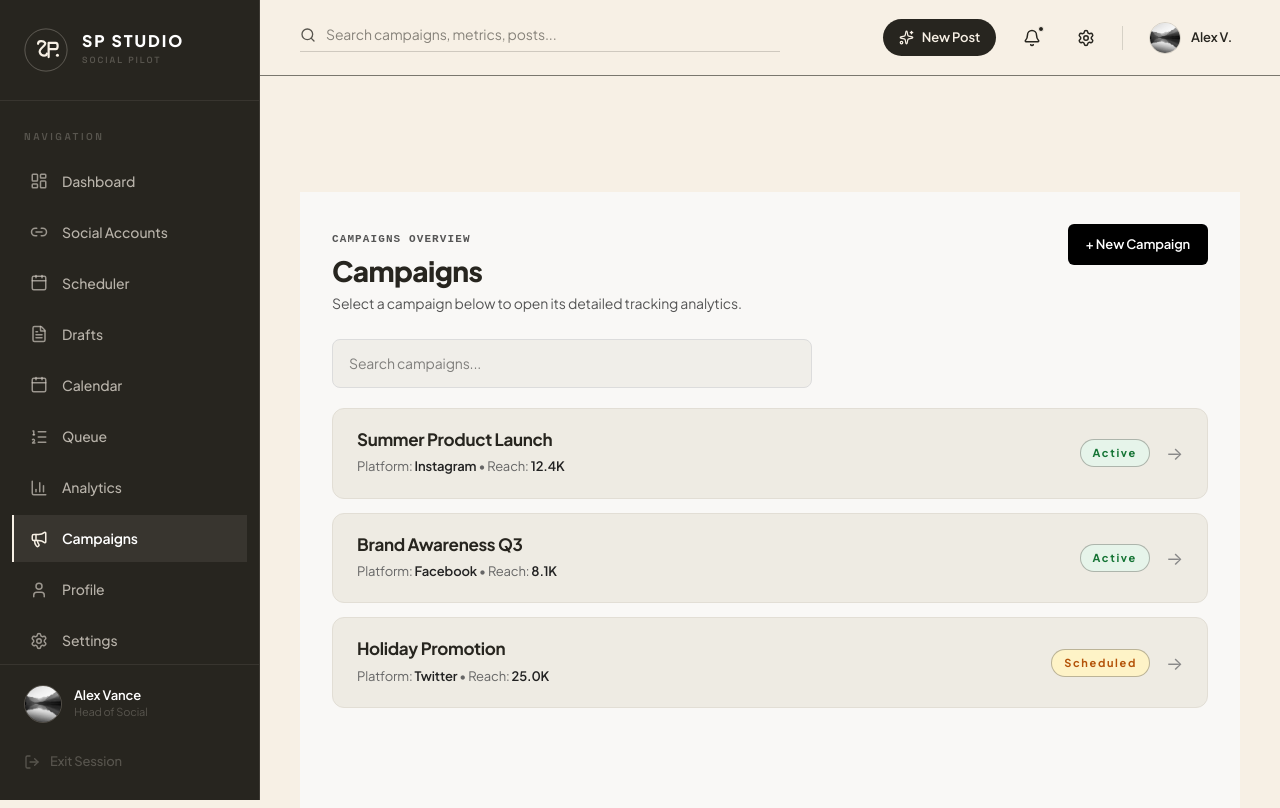
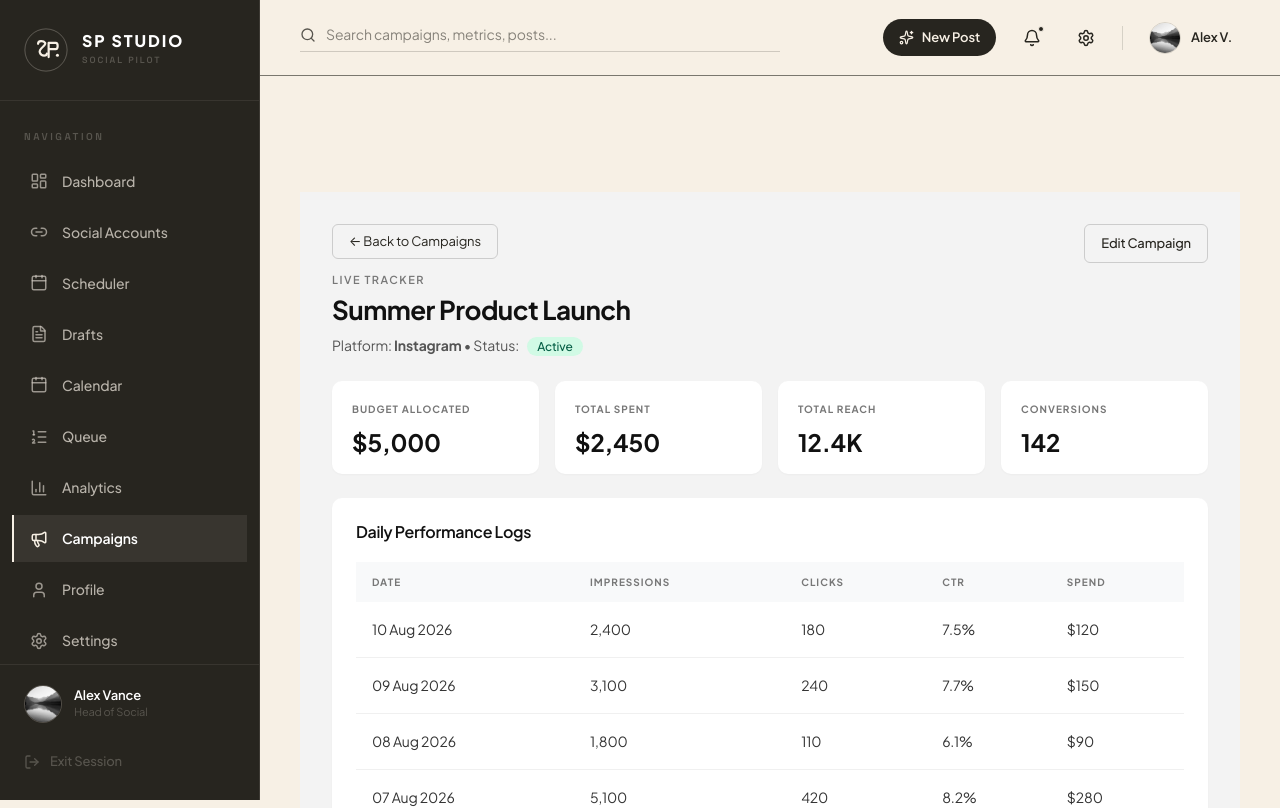
Before and after one commit to Prateeka-159/socialpilot-frontend, a React (Vite) app: page /campaigns in a window 1280 px wide. Shown: the top 808 px of the page. Built offline with nearby package versions, Linux system fonts and the light colour scheme; a web font is replaced by a local one.

Commit message:
Fix Campaign Tracker UI layout and styling

```diff
--- a/src/pages/Campaigns/CampaignTracker.css
+++ b/src/pages/Campaigns/CampaignTracker.css
@@ -1,125 +1,135 @@
-.tracker-page {
+.tracker-container {
   padding: 32px;
-  background-color: #f9f8f6;
+  background-color: #f3f3f3;
   min-height: 100vh;
   box-sizing: border-box;
-  color: #111111;
-  font-family: inherit;
 }
 
-.tracker-top-bar {
-  margin-bottom: 20px;
-}
-
-.back-btn {
-  background: none;
-  border: 1px solid #cccccc;
-  border-radius: 6px;
-  padding: 8px 14px;
-  font-size: 13px;
-  font-weight: 600;
-  cursor: pointer;
-  color: #333333;
-  background-color: #ffffff;
-}
-
-.back-btn:hover {
-  background-color: #eeeeee;
-}
-
+/* Header Section */
 .tracker-header {
   display: flex;
   justify-content: space-between;
   align-items: flex-start;
-  margin-bottom: 28px;
+  margin-bottom: 24px;
 }
 
-.tracker-header h2 {
-  font-size: 28px;
-  font-weight: 800;
-  margin: 4px 0 6px 0;
+.back-btn {
+  background: transparent;
+  border: 1px solid #ccc;
+  padding: 6px 16px;
+  border-radius: 6px;
+  font-size: 13px;
+  cursor: pointer;
+  margin-bottom: 12px;
 }
 
-.tracker-header p {
+.live-tracker-tag {
+  font-size: 11px;
+  letter-spacing: 1.5px;
+  color: #777;
+  font-weight: 600;
+  margin-bottom: 4px;
+}
+
+.campaign-title {
+  font-size: 26px;
+  font-weight: 700;
+  color: #111;
+  margin: 0 0 8px 0;
+}
+
+.status-row {
   font-size: 14px;
-  color: #555555;
+  color: #555;
+}
+
+.status-badge {
+  background-color: #d1fae5;
+  color: #065f46;
+  padding: 2px 10px;
+  border-radius: 12px;
+  font-size: 12px;
+  font-weight: 500;
+  margin-left: 6px;
+}
+
+.edit-btn {
+  background: transparent;
+  border: 1px solid #ccc;
+  padding: 8px 16px;
+  border-radius: 6px;
+  font-size: 13px;
+  font-weight: 500;
+  cursor: pointer;
+}
+
+/* Metric Cards Grid */
+.metrics-grid {
+  display: grid;
+  grid-template-columns: repeat(4, 1fr);
+  gap: 16px;
+  margin-bottom: 24px;
+}
+
+.metric-card {
+  background: #ffffff;
+  border-radius: 10px;
+  padding: 20px;
+  box-shadow: 0 1px 2px rgba(0, 0, 0, 0.03);
+}
+
+.metric-label {
+  font-size: 10px;
+  font-weight: 700;
+  letter-spacing: 1px;
+  color: #777;
+  margin-bottom: 12px;
+}
+
+.metric-value {
+  font-size: 24px;
+  font-weight: 700;
+  color: #111;
   margin: 0;
 }
 
-.edit-btn {
-  background-color: #ffffff;
-  color: #000000;
-  border: 1px solid #cccccc;
-  border-radius: 6px;
-  padding: 10px 18px;
-  font-size: 13px;
-  font-weight: 600;
-  cursor: pointer;
+/* Performance Table Card */
+.logs-card {
+  background: #ffffff;
+  border-radius: 10px;
+  padding: 24px;
+  box-shadow: 0 1px 2px rgba(0, 0, 0, 0.03);
 }
 
-.tracker-stats-grid {
-  display: grid;
-  grid-template-columns: repeat(auto-fit, minmax(200px, 1fr));
-  gap: 16px;
-  margin-bottom: 28px;
+.logs-card h3 {
+  font-size: 16px;
+  font-weight: 600;
+  color: #111;
+  margin: 0 0 20px 0;
 }
 
-.stat-card {
-  background-color: #ffffff;
-  border: 1px solid #dcdcdc;
-  border-radius: 8px;
-  padding: 18px 20px;
-  box-shadow: 0 2px 4px rgba(0, 0, 0, 0.04);
+.logs-table {
+  width: 100%;
+  border-collapse: collapse;
 }
 
-.stat-label {
-  font-size: 11px;
-  color: #555555;
-  margin: 0 0 8px 0;
-  text-transform: uppercase;
-  font-family: monospace;
+.logs-table th {
+  font-size: 10px;
   font-weight: 700;
+  letter-spacing: 1px;
+  color: #777;
+  text-align: left;
+  padding: 12px 16px;
+  background-color: #f8f9fa;
 }
 
-.stat-value {
-  font-size: 24px;
-  font-weight: 800;
-  color: #000000;
+.logs-table td {
+  padding: 16px;
+  font-size: 14px;
+  color: #333;
+  border-bottom: 1px solid #f0f0f0;
 }
 
-.tracker-table-card {
-  background-color: #ffffff;
-  border: 1px solid #dcdcdc;
-  border-radius: 8px;
-  padding: 24px;
-  box-shadow: 0 2px 4px rgba(0, 0, 0, 0.04);
+.logs-table tr:last-child td {
+  border-bottom: none;
 }
-
-.tracker-table-card h3 {
-  margin: 0 0 16px 0;
-  font-size: 16px;
-  font-weight: 700;
-}
-
-.tracker-table {
-  width: 100%;
-  border-collapse: collapse;
-  text-align: left;
-  font-size: 13px;
-}
-
-.tracker-table th {
-  background-color: #f2f1ed;
-  border-bottom: 1px solid #dcdcdc;
-  color: #444444;
-  text-transform: uppercase;
-  font-size: 11px;
-  font-family: monospace;
-  padding: 12px 16px;
-}
-
-.tracker-table td {
-  padding: 14px 16px;
-  border-bottom: 1px solid #eeeeee;
-  font-weight: 500;
-}
--- a/src/pages/Campaigns/Campaigns.jsx
+++ b/src/pages/Campaigns/Campaigns.jsx
@@ -1,89 +1,85 @@
-import { useState } from 'react';
-import CampaignTracker from './CampaignTracker';
-import './Campaigns.css';
+import "./CampaignTracker.css";
 
-const campaignsListData = [
-  {
-    id: 'summer-launch',
-    name: 'Summer Product Launch',
-    platform: 'Instagram',
-    reach: '12.4K',
-    status: 'Active',
-    budget: '$5,000',
-    spent: '$2,450',
-    conversions: '142',
-  },
-  {
-    id: 'brand-awareness',
-    name: 'Brand Awareness Q3',
-    platform: 'Facebook',
-    reach: '8.1K',
-    status: 'Active',
-    budget: '$3,500',
-    spent: '$890',
-    conversions: '58',
-  },
-  {
-    id: 'holiday-promo',
-    name: 'Holiday Promotion',
-    platform: 'Twitter',
-    reach: '25.0K',
-    status: 'Scheduled',
-    budget: '$6,000',
-    spent: '$0',
-    conversions: '0',
-  },
-];
-
-export default function Campaigns() {
-  const [selectedCampaign, setSelectedCampaign] = useState(null);
-
-  // If a campaign is selected, render the CampaignTracker page for it
-  if (selectedCampaign) {
-    return (
-      <CampaignTracker
-        campaign={selectedCampaign}
-        onBack={() => setSelectedCampaign(null)}
-      />
-    );
-  }
-
+export default function CampaignTracker() {
   return (
-    <div className="campaigns-page">
-      <div className="campaigns-header">
+    <div className="tracker-container">
+      {/* Header */}
+      <div className="tracker-header">
         <div>
-          <span className="section-label">CAMPAIGNS OVERVIEW</span>
-          <h2>Campaigns</h2>
-          <p>Select a campaign below to open its detailed tracking analytics.</p>
+          <button className="back-btn">&larr; Back to Campaigns</button>
+          <div className="live-tracker-tag">LIVE TRACKER</div>
+          <h1 className="campaign-title">Summer Product Launch</h1>
+          <div className="status-row">
+            Platform: <strong>Instagram</strong> &bull; Status: <span className="status-badge">Active</span>
+          </div>
         </div>
-        <button className="create-btn">+ New Campaign</button>
+        <button className="edit-btn">Edit Campaign</button>
       </div>
 
-      <div className="campaigns-search-bar">
-        <input type="text" placeholder="Search campaigns..." />
+      {/* Metrics Row */}
+      <div className="metrics-grid">
+        <div className="metric-card">
+          <div className="metric-label">BUDGET ALLOCATED</div>
+          <p className="metric-value">$5,000</p>
+        </div>
+        <div className="metric-card">
+          <div className="metric-label">TOTAL SPENT</div>
+          <p className="metric-value">$2,450</p>
+        </div>
+        <div className="metric-card">
+          <div className="metric-label">TOTAL REACH</div>
+          <p className="metric-value">12.4K</p>
+        </div>
+        <div className="metric-card">
+          <div className="metric-label">CONVERSIONS</div>
+          <p className="metric-value">142</p>
+        </div>
       </div>
 
-      <div className="campaigns-list">
-        {campaignsListData.map((item) => (
-          <div
-            key={item.id}
-            className="campaign-card"
-            onClick={() => setSelectedCampaign(item)}
-          >
-            <div className="card-info">
-              <h3>{item.name}</h3>
-              <p>
-                Platform: <span>{item.platform}</span> • Reach: <span>{item.reach}</span>
-              </p>
-            </div>
-            <div className="card-badge">
-              <span className={`status-pill ${item.status.toLowerCase()}`}>
-                {item.status}
-              </span>
-              <span className="arrow">→</span>
-            </div>
-          </div>
-        ))}
+      {/* Logs Table */}
+      <div className="logs-card">
+        <h3>Daily Performance Logs</h3>
+        <table className="logs-table">
+          <thead>
+            <tr>
+              <th>DATE</th>
+              <th>IMPRESSIONS</th>
+              <th>CLICKS</th>
+              <th>CTR</th>
+              <th>SPEND</th>
+            </tr>
+          </thead>
+          <tbody>
+            <tr>
+              <td>10 Aug 2026</td>
+              <td>2,400</td>
+              <td>180</td>
+              <td>7.5%</td>
+              <td>$120</td>
+            </tr>
+            <tr>
+              <td>09 Aug 2026</td>
+              <td>3,100</td>
+              <td>240</td>
+              <td>7.7%</td>
+              <td>$150</td>
+            </tr>
+            <tr>
+              <td>08 Aug 2026</td>
+              <td>1,800</td>
+              <td>110</td>
+              <td>6.1%</td>
+              <td>$90</td>
+            </tr>
+            <tr>
+              <td>07 Aug 2026</td>
+              <td>5,100</td>
+              <td>420</td>
+              <td>8.2%</td>
+              <td>$280</td>
+            </tr>
+          </tbody>
+        </table>
       </div>
     </div>
   );
```
